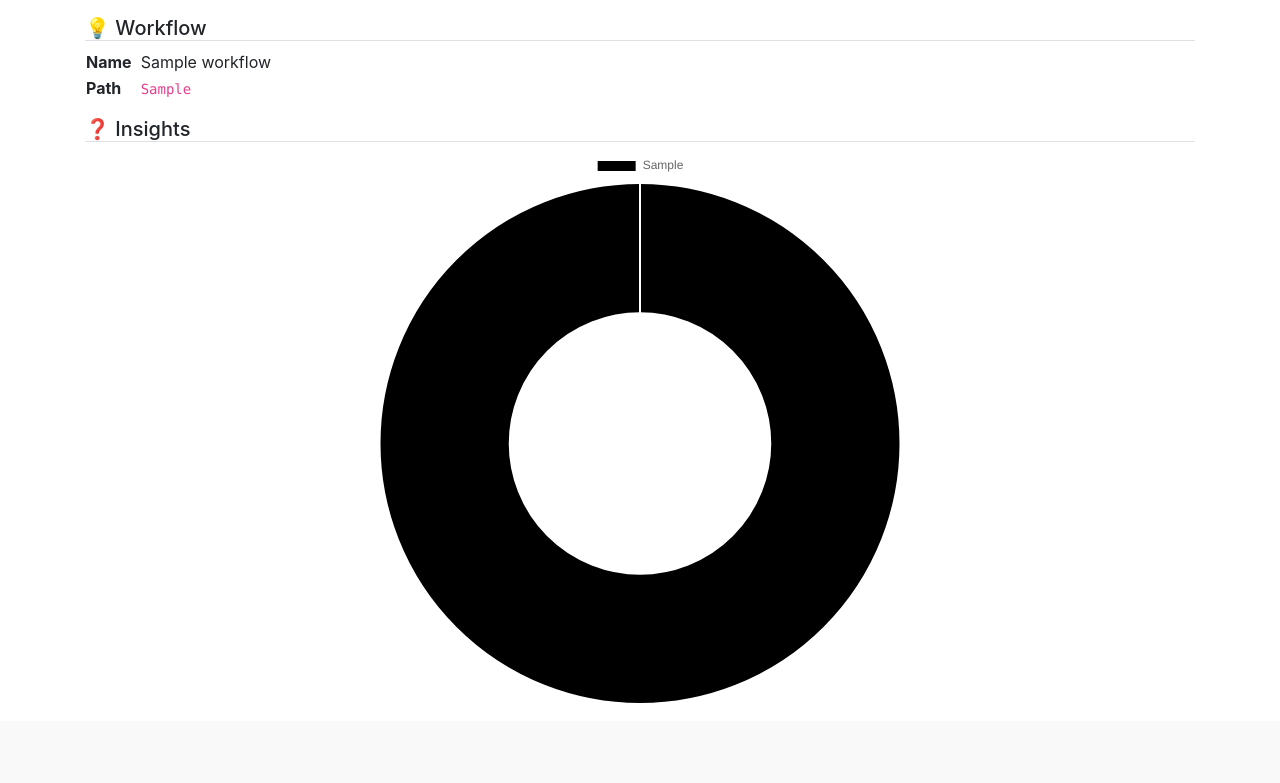
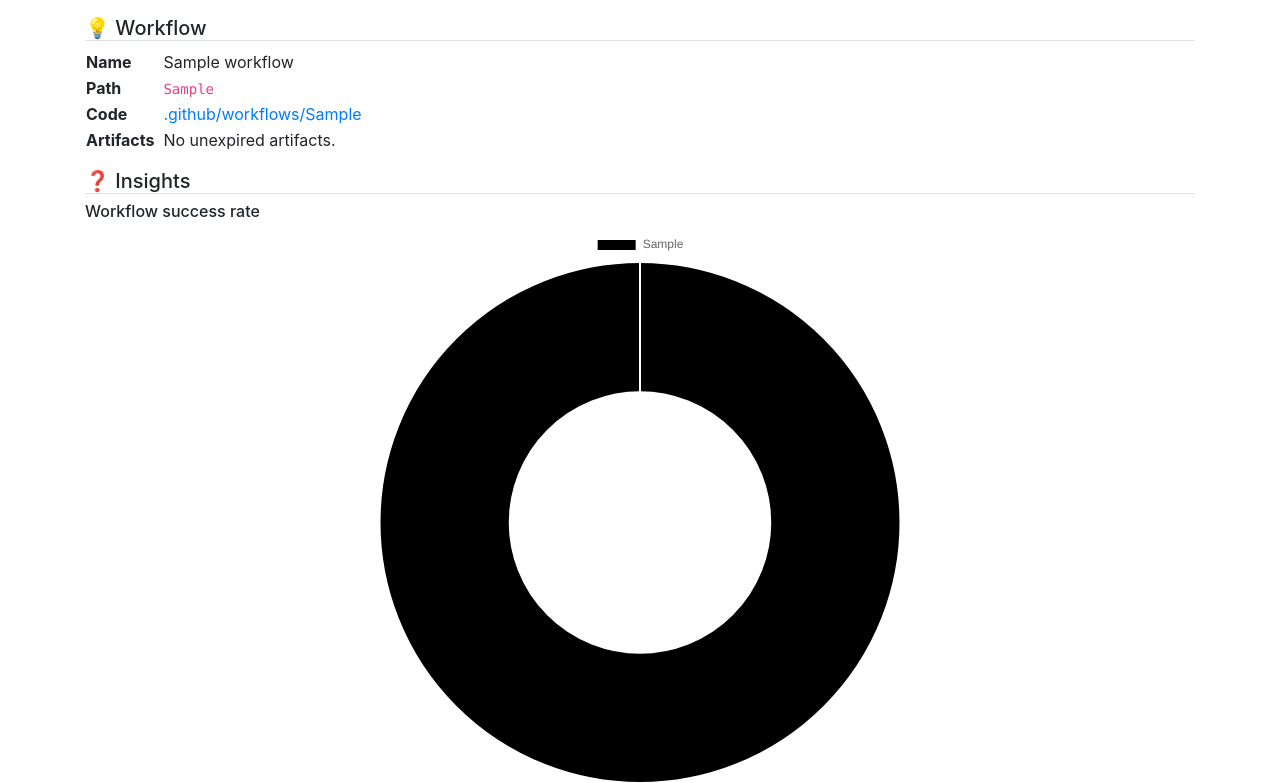
Before and after one commit to andymckay/actions-insights, a Django app: page /workflows/workflow/1 in a window 1280 px wide. Shown: the part 112-895 px from the top of the page. Before the commit the page ends 815 px from the top, so only its background shows below. Run offline with Django 3.2, Linux system fonts and the light colour scheme; a user stored in the database is signed in; tables that the repository leaves empty hold one stand-in row (values such as "Sample post"); some libraries are stand-ins or nearby versions.

Commit message:
add in workflow artifacts

```diff
--- a/insights/misc/templates/misc/workflow.html
+++ b/insights/misc/templates/misc/workflow.html
@@ -11,11 +11,25 @@
         <tr>
             <th class="pr-2">Path</th><td><code>{{ workflow.path }}</code></td>
         </tr>
+        <tr>
+            <th class="pr-2">Code</th><td><a href="https://github.com/{{ workflow.repo.nwo }}/blob/master/.github/workflows/{{ workflow.path}}">.github/workflows/{{ workflow.path}}</a></td>
+        </tr>
+        <tr>
+            <th class="pr-2">Artifacts</th>
+            <td>
+                {% if artifact_count %}
+                    {{ artifact_count }} unexpired artifacts, {{ artifact_size.size_in_bytes__sum|filesizeformat }}
+                {% else %}
+                    No unexpired artifacts.
+                {% endif %}
+            </td>
+        </tr>
     </table>
 <div>
 
 <div class="mt-3 mb-3">
     <h5 class="border-bottom">❓ Insights</h5>
+    <h6>Workflow success rate</h6>
     <canvas id="runs-doughnut" data-data="{{ states|doughnut }}"></canvas>
 </div>
 
--- a/insights/misc/views.py
+++ b/insights/misc/views.py
@@ -152,7 +152,9 @@ def workflow(request, pk):
     workflow = get_object_or_404(Workflow, id=pk, repo__user=request.user)
     context = {
         "workflow": workflow,
-        "states": Run.objects.values('conclusion').distinct().annotate(Count('conclusion'))
+        "states": Run.objects.values('conclusion').distinct().annotate(Count('conclusion')),
+        "artifact_count": Artifact.objects.filter(run__workflow=workflow, expired=False).count(),
+        "artifact_size": Artifact.objects.filter(run__workflow=workflow, expired=False).aggregate(Sum("size_in_bytes"))
     }
     return render(request, "misc/workflow.html", context)
 
```
